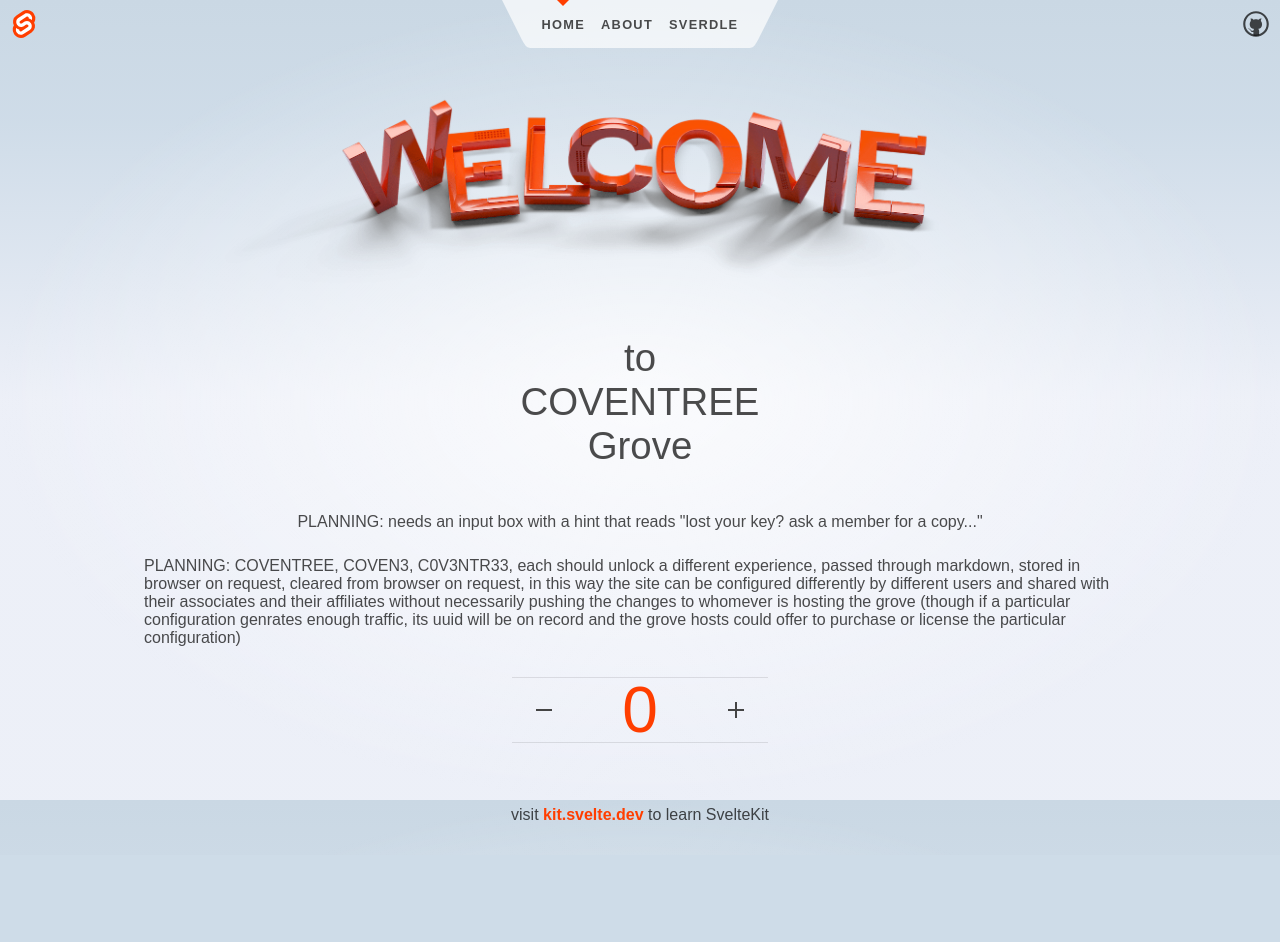
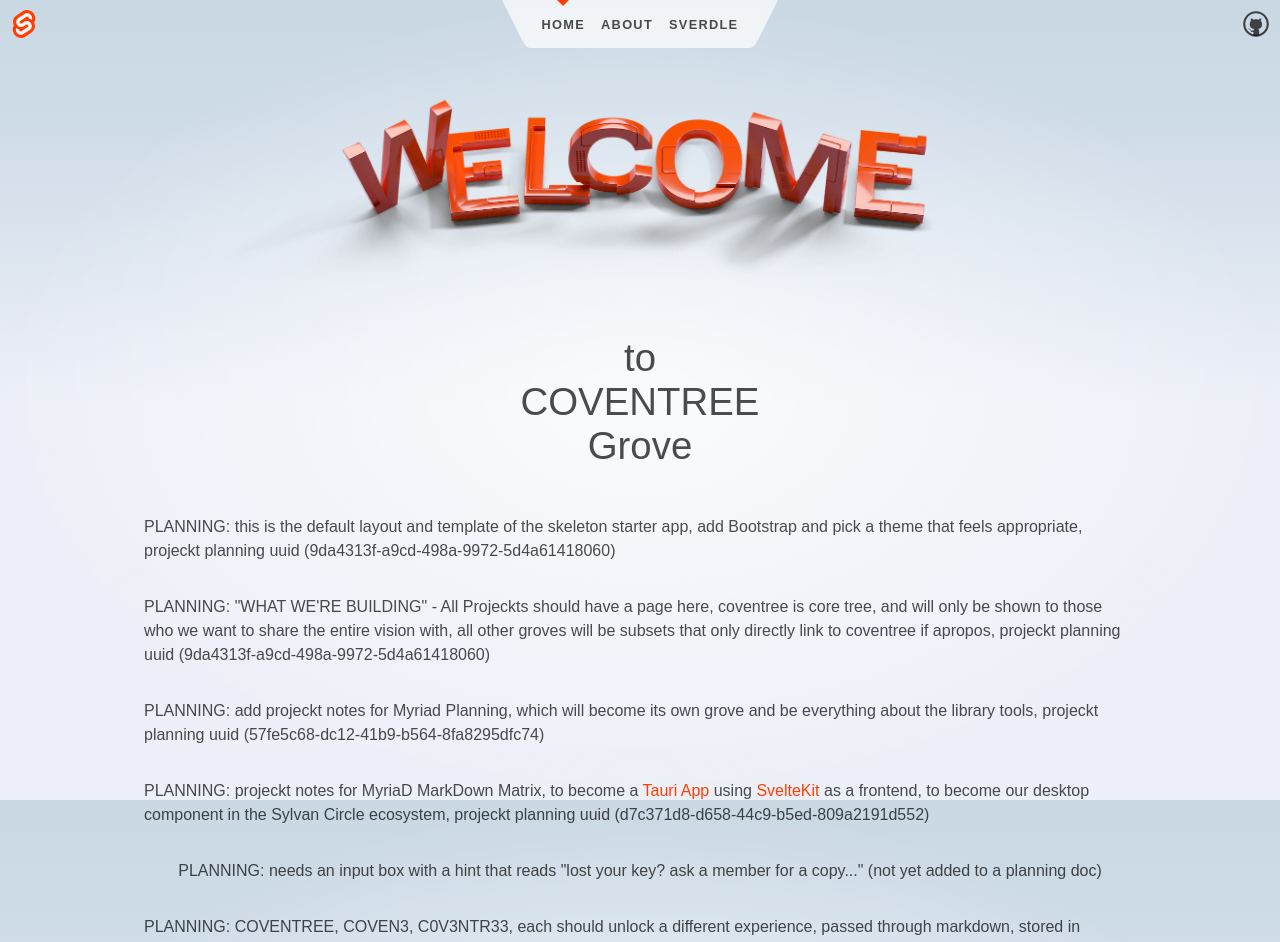
Before and after one commit to BBuchholz/coventree, a SvelteKit app: page / in a window 1280 px wide. Shown: the top 942 px of the page. Before the commit the page ends 855 px from the top, so only its background shows below. Built offline with nearby package versions, Linux system fonts and the light colour scheme.

Commit message:
Add planning notes

```diff
--- a/src/routes/+page.svelte
+++ b/src/routes/+page.svelte
@@ -22,13 +22,27 @@
 		to<br />COVENTREE<br />Grove
 	</h1>
 
-	<h2>
-		PLANNING: needs an input box with a hint that reads "lost your key? ask a member for a copy..."
-	</h2>
+	<p>PLANNING: this is the default layout and template of the skeleton starter app, add Bootstrap and pick a theme that feels appropriate, projeckt planning uuid (9da4313f-a9cd-498a-9972-5d4a61418060)</p>
 
-	<h2>
-		PLANNING: COVENTREE, COVEN3, C0V3NTR33, each should unlock a different experience, passed through markdown, stored in browser on request, cleared from browser on request, in this way the site can be configured differently by different users and shared with their associates and their affiliates without necessarily pushing the changes to whomever is hosting the grove (though if a particular configuration genrates enough traffic, its uuid will be on record and the grove hosts could offer to purchase or license the particular configuration)
-	</h2>
+
+	<p>PLANNING: "WHAT WE'RE BUILDING" - All Projeckts should have a page here, coventree is core tree, and will only be shown to those who we want to share the entire vision with, all other groves will be subsets that only directly link to coventree if apropos, projeckt planning uuid (9da4313f-a9cd-498a-9972-5d4a61418060) </p>
+
+	<p>
+		PLANNING: add projeckt notes for Myriad Planning, which will become its own grove and be everything about the library tools, projeckt planning uuid (57fe5c68-dc12-41b9-b564-8fa8295dfc74)
+	</p>
+
+	<p>
+		PLANNING: projeckt notes for MyriaD MarkDown Matrix, to become a <a href="https://tauri.app/" target="_blank" rel="noreferrer">Tauri App</a> using <a href="https://tauri.app/v1/guides/getting-started/setup/sveltekit/" target="_blank" rel="noreferrer">SvelteKit</a> as a frontend, to become our desktop component in the Sylvan Circle ecosystem, projeckt planning uuid (d7c371d8-d658-44c9-b5ed-809a2191d552)
+	</p>
+
+
+	<p>
+		PLANNING: needs an input box with a hint that reads "lost your key? ask a member for a copy..." (not yet added to a planning doc)
+	</p>
+
+	<p>
+		PLANNING: COVENTREE, COVEN3, C0V3NTR33, each should unlock a different experience, passed through markdown, stored in browser on request, cleared from browser on request, in this way the site can be configured differently by different users and shared with their associates and their affiliates without necessarily pushing the changes to whomever is hosting the grove (though if a particular configuration genrates enough traffic, its uuid will be on record and the grove hosts could offer to purchase or license the particular configuration) (not yet added to a planning doc)
+	</p>
 
 	<Counter />
 </section>
```
